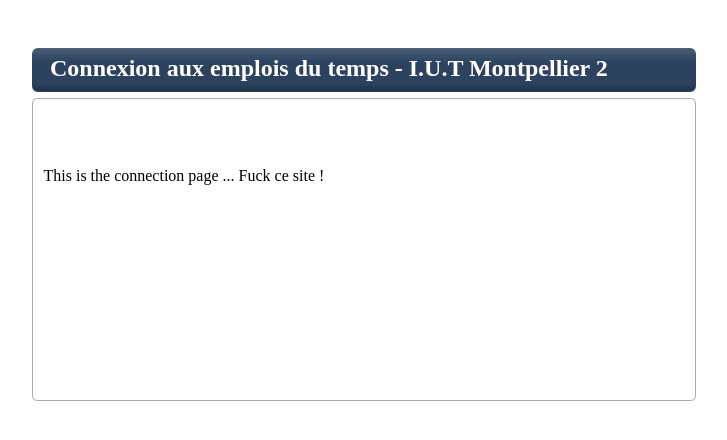
After one commit to antitoine/IUT-edt-gl, a PHP site: page /View/connexion.php in a window 1280 px wide. The commit adds this page. Shown: the top 440 px of the page, without its empty margins (275-1002 px from the left). Run offline with PHP 8.4, Linux system fonts and the light colour scheme.

Commit message:
Ajout de deux nouvelles vue : La vue principal de connexion et la vue d'erreur 404 - Ajout et modification du controller Index - Ajout de quelques images et styles pour la page de connexion

```diff
--- a/App.php
+++ b/App.php
@@ -24,7 +24,7 @@ interface Model
      * Chargement à partir de la base de donnée
      * @param $id Identifiant de la ligne à charger
      */
-    public function load($id);
+    public static function load($id);
 }
 
 /**
@@ -55,7 +55,7 @@ class App
             }
         } catch (Exception $e) {
             echo $e; // Pour le debug à retirer pour la prod
-            $view = new App_View('view_error_404.php'); // en cas de controller ou d'action inconnu ou encore un possible soulevement d'une exception dans une action
+            $view = new App_View('error_404.php'); // en cas de controller ou d'action inconnu,sinon un possible soulevement d'une exception dans une action
             $view->render(null);
         }
     }
--- a/CSS/design.css
+++ b/CSS/design.css
@@ -16,16 +16,45 @@ body {
 
 /**************** HEADER ****************/
 
+
+header.connexion  {
+    background: url("../Images/fond-bandeau.gif") no-repeat scroll center top rgba(0, 0, 0, 0);
+    height: 125px;
+    width: 100%;
+}
+
+header.connexion > h1 {
+    color: #FFFFFF;
+    font-size: 1.5em;
+    margin-left: auto;
+    margin-right: auto;
+    padding-top: 39px;
+    width: 630px;
+}
+
 /***************** MENU *****************/
 
 /**************** CONTENT ***************/
 
-#content {
+.connexion#content {
+    background: url("../Images/fond-content.gif") repeat-y scroll center top rgba(0, 0, 0, 0);
+    min-height: 250px;
+    width: 100%;
+}
 
+.connexion#content > div {
+    margin: 0 auto;
+    width: 643px;
+    padding: 10px;
 }
 
 /**************** FOOTER ****************/
 
+footer.connexion  {
+    background: url("../Images/barre-bas.gif") no-repeat scroll center center rgba(0, 0, 0, 0);
+    height: 14px;
+    width: 100%;
+}
 
 /****************************************/
 /***************** PAGE *****************/
--- /dev/null
+++ b/View/connexion.php
@@ -0,0 +1,22 @@
+<!DOCTYPE html>
+<html>
+<head>
+    <meta http-equiv="content-type" content="text/html; charset=utf-8">
+    <link rel="stylesheet" media="screen" type="text/css" title="design" href="CSS/design.css" />
+    <link rel="shortcut icon" type="image/png" href="Images/mafavicon.png" />
+    <title></title>
+</head>
+<body>
+    <header class="connexion">
+        <h1>Connexion aux emplois du temps - I.U.T Montpellier 2</h1>
+    </header>
+    <div id="content" class="connexion">
+        <div id="fomulaire">
+            <p> This is the connection page ... Fuck ce site !</p>
+        </div>
+    </div>
+    <footer class="connexion">
+    </footer>
+    </div>
+</body>
+</html>
--- a/View/Accueil.php
+++ b/View/error_404.php
@@ -1,5 +1,5 @@
 <?php include_once 'Templates/header.php'; ?>
     <div id="content">
-
+        <p>ERREUR 404 : Vous êtes perdu ? Non c'est de la dev ...</p>
     </div>
 <?php include_once 'Templates/footer.php'; ?>
```
Also changed, not shown: App/Session.php (added, +19 -0 lines), Controller/Index.php (+79 -4 lines), Images/barre-bas.gif (added), Images/fond-bandeau.gif (added), Images/fond-content.gif (added), index.php (line endings or trailing spaces).
